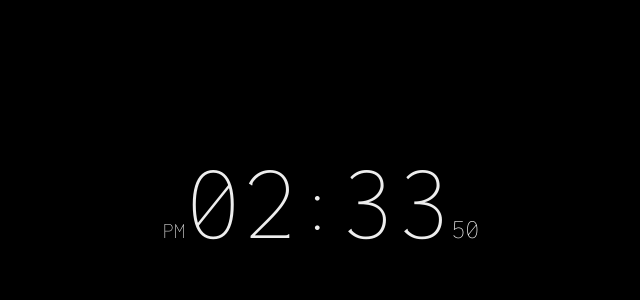
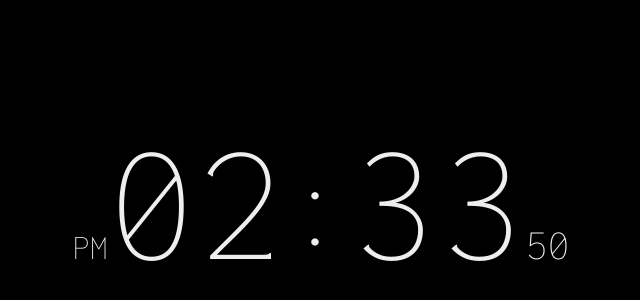
Before and after one commit to gchinmayvarma/wallpaper_clock, a plain HTML site: page index.html in a window 1280 px wide. Shown: the part 200-500 px from the top of the page, without its empty margins (319-959 px from the left). Drawn offline with Linux system fonts and the light colour scheme.

Commit message:
even more bigger? less bigger but okay

```diff
--- a/style.css
+++ b/style.css
@@ -20,7 +20,7 @@ body {
     display: flex;
     text-align: center;
     align-items: baseline;
-    font-size: 7rem;
+    font-size: 11rem;
     margin: 0;
     padding: 0;
     box-sizing: border-box;
```
